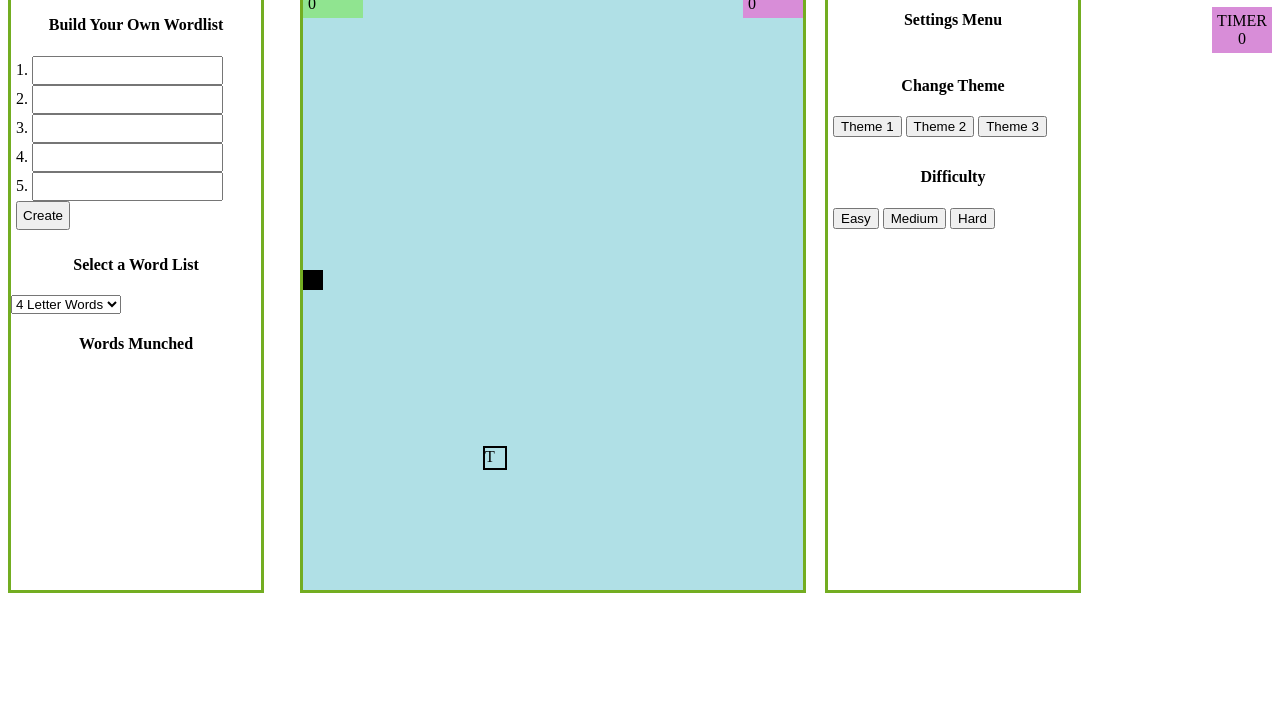
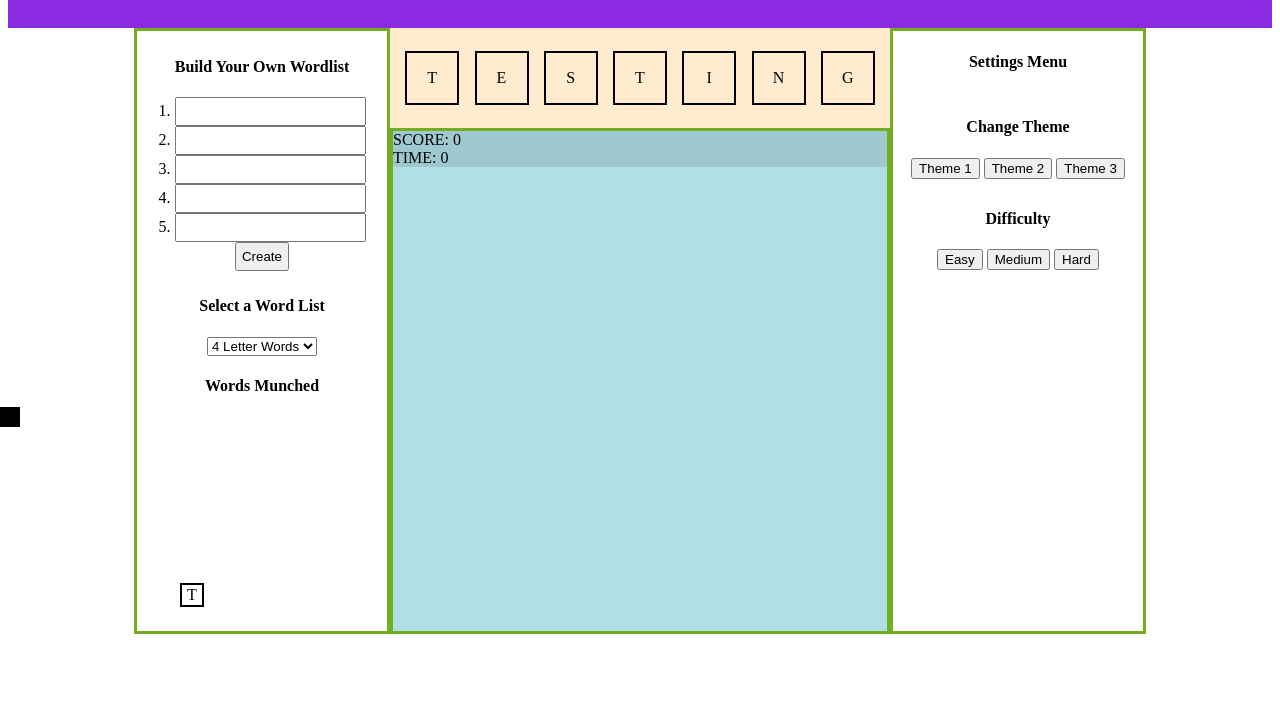
Before and after one commit to asherscott/Word-Muncher, a plain HTML site: page index.html in a window 1280 px wide. Shown: the part 73-800 px from the top of the page. Drawn offline with Linux system fonts and the light colour scheme.

Commit message:
flexbox css, snake game broken

```diff
--- a/index.html
+++ b/index.html
@@ -5,12 +5,15 @@
         <link rel="stylesheet" href="style.css">
         <script defer rel="js" src="index.js"></script>
     </head>
+
     <body>
-    <div id ="banner">
-    <div id = "scoreboard">SCORE <span>0</span></div>
+        <header id ="banner">
+            <!-- <div id = "scoreboard">SCORE <span>0</span></div> -->
             <h1>WORD MUNCHER</h1>
-    <div id = "timer">TIMER <span>0</div>
-    </div>
+            <!-- <div id = "timer">TIMER <span>0</div> -->
+        </header>
+
+        <div id="body">
             <div id = "wordlist">
                 <form id="new-words">
                     <h4>Build Your Own Wordlist</h4>
@@ -42,12 +45,26 @@
                     <ul></ul>
                 </div>
             </div>
+
+            <div id="gameColumn">
+                <div id="gameHead">
+                    <div class="tiles">T</div>
+                    <div class="tiles">E</div>
+                    <div class="tiles">S</div>
+                    <div class="tiles">T</div>
+                    <div class="tiles">I</div>
+                    <div class="tiles">N</div>
+                    <div class="tiles">G</div>
+                </div>
                 <div id ="gamespace">
+                    <div id = "scoreboard">SCORE: 0</div>
+                    <div id = "timer">TIME: 0</div>
+
                     <div class= "snake" id="head"></div>
-            <div id = "scoreboard">0</div>
-            <div id = "timer"><span>0</div>
-            <div id="charTile"></div>
+                    <div class="tiles" id="charTile"></div>
                 </div>
+            </div>
+
             <div id = "settings">
                 <h4>Settings Menu</h4>
                 <div id = "themes">
@@ -63,5 +80,7 @@
                     <button class = "button" id = "hard">Hard</button>
                 </div>
             </div>
+        </div>
+
     </body>
 </html>
--- a/index.js
+++ b/index.js
@@ -210,11 +210,15 @@ function makeLetterArray(word){
 function spawnTile(char) {
     // generates a random number between 0 and gamebounds, that is divisable by snake size (spawns on grid)
     let randSpawn = (range) => {
-        /*const randNum =*/return (Math.floor(Math.random() * (range / size + 1))) * size
-        // const snakeBodyArray = Array.from(document.querySelectorAll('.snake'))
+        const snakeBodyArray = Array.from(document.querySelectorAll('.snake'))
+
+        const randNum = (Math.floor(Math.random() * (range / size + 1))) * size
+
         // snakeBodyArray.forEach(snakePart => {
-        //     (randNum === snakePart) ? randSpawn() : randNum
+        //     if(randNum === (parseInt(snakePart.style.left.replace('px', '')) || parseInt(snakePart.style.bottom.replace('px', '')))) {
+        //         randSpawn(range)
         // })
+        return randNum
     }
 
     charTile.textContent = char
--- a/style.css
+++ b/style.css
@@ -1,91 +1,91 @@
-#gamespace {
-    height:600px;
-    width: 500px;
-    background-color: powderblue;
-    position: static;
-    border: 3px solid #73AD21;
-    top:60px;
-    left: 300px;
-    position:absolute;
+#body {
+    display: flex;
+    align-items: center;
+    justify-content: center;
+}
+
+#banner {
+    text-align: center;
+    width: 100%;
+    height: 80px;
+    background-color: blueviolet;
 }
 
 #wordlist {
+    flex: 0 1 250px;
     height: 600px;
-    width: 250px;
-    top:60px;
-    position: absolute;
     border: 3px solid #73AD21;
-}
-.snake {
-    background-color: black;
-    position: absolute;
-}
-#banner {
     text-align: center;
 }
 
-h4{
-    text-align: center;
+#gameColumn {
+    display: flex;
+    flex-flow: column wrap;
+    flex: 0 0 500px;
 }
 
-#themes{
-padding:5px;
-align-self: center;
-position:relative;
+#gameHead {
+    background-color: blanchedalmond;
+    display: flex;
+    flex-flow: row wrap;
+    justify-content: space-evenly;
+    flex: 0 0 100px;
+    align-items: center;
 }
-#difficulty{
+
+#gamespace {
+    flex: 500px ;
+    background-color: powderblue;
+    border: 3px solid #73AD21;
+}
+
+#settings{
+    flex: 0 1 250px;
+    border: 3px solid #73AD21;
+    text-align: center;
+    height: 600px;
+}
+
+#themes, #difficulty {
     padding:5px;
     align-self: center;
-    position:relative;
-    }
-
-body {
-    align-items:center;
+    position: relative;
 }
 
-#new-words{
+#new-words, input {
     padding: 5px;
-    position:relative;
-}
-input {
-    padding: 5px;
+    position: relative;
 }
 
 #select-wordlist{
     padding: 10px;
-    position:relative;
+    position: relative;
 }
 
 #worspeller{
     padding: 10px;
     color:darkslateblue;
-    position:relative;
+    position: relative;
 }
 
-#scoreboard{
-    padding: 5px;
-    width:50px;
-    background-color: rgb(144, 228, 144);
-    border: 10px;
-    float: left;
+#scoreboard, #timer {
+    background-color: rgba(0, 0, 0, 0.1);
 }
 
-#timer{
-    padding: 5px;
+.tiles {
+    border: 2px solid black;
+    height: 50px;
     width: 50px;
-    background-color: rgb(216, 141, 216);
-    float: right;
+    display: flex;
+    justify-content: space-evenly;
+    align-items: center;
 }
 
-#settings{
-    height: 600px;
-    width: 250px;
-    top:60px;
-    left: 825px;;
-    position: absolute;
-    border: 3px solid #73AD21;
-}
 #charTile {
-    border: 2px solid black;
     position: absolute;
 }
+
+.snake {
+    background-color: black;
+    position: absolute;
+}
```
Lines whose indentation alone changed are shown as unchanged.
